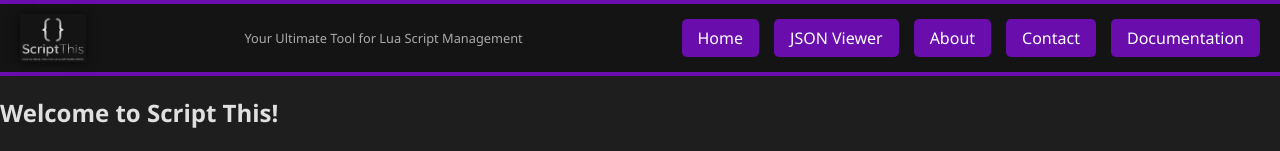
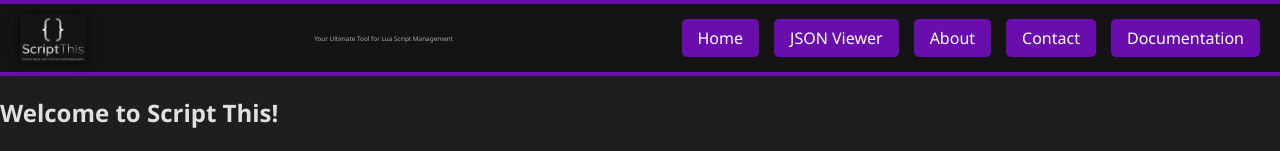
Before and after one commit to Ronnie-Reagan/ScriptThis, a plain HTML site: page index.html in a window 1280 px wide. Shown: the top 151 px of the page. Drawn offline with Linux system fonts and the light colour scheme.

Commit message:
update size of header p

```diff
--- a/styles.css
+++ b/styles.css
@@ -46,7 +46,7 @@ header h1 {
 
 header p {
     margin: 0;
-    font-size: 1vw; /* Keeps text clear but not too small */
+    font-size: 0.5vw; /* Keeps text clear but not too small */
     color: #aaa; /* Softer contrast */
 }
 
```
